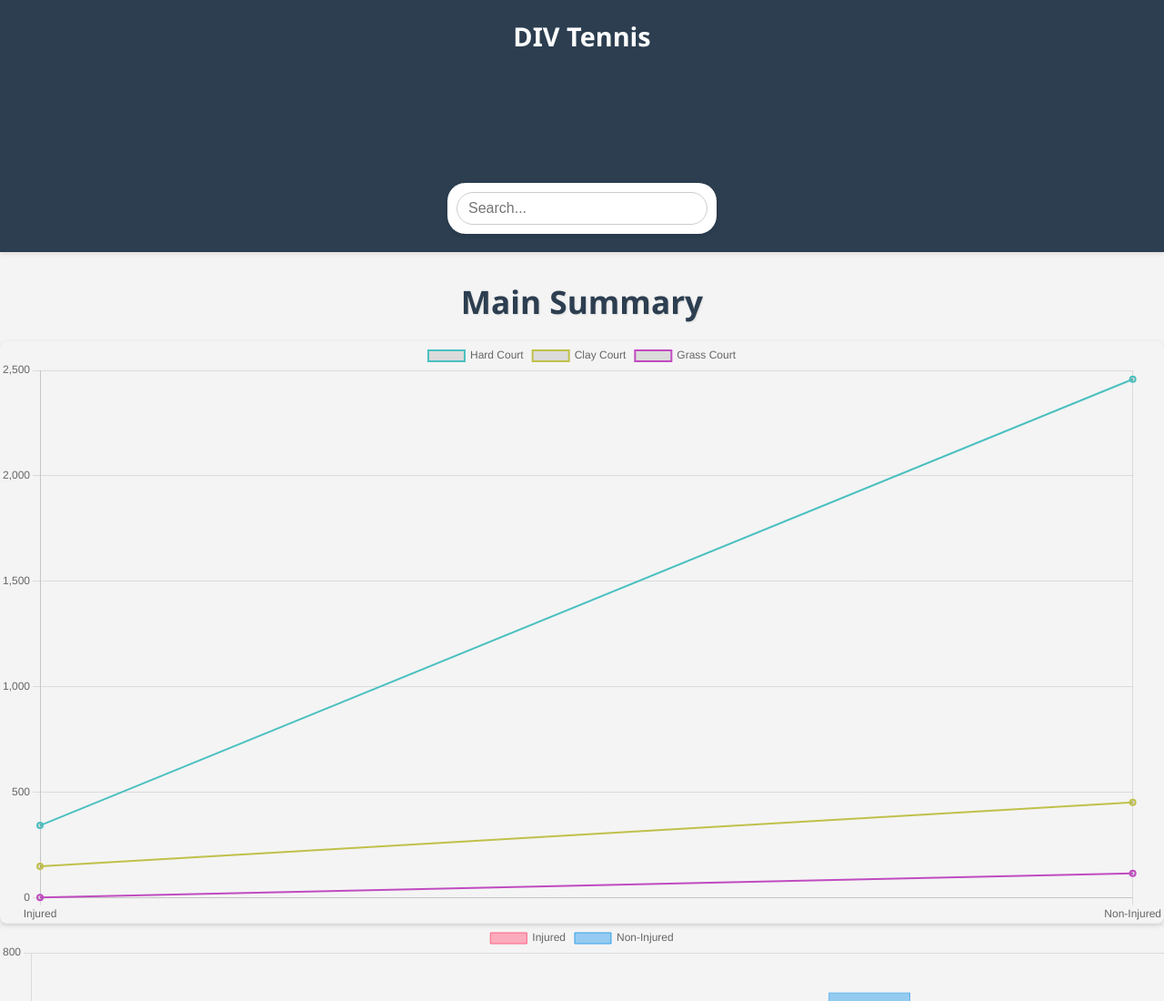
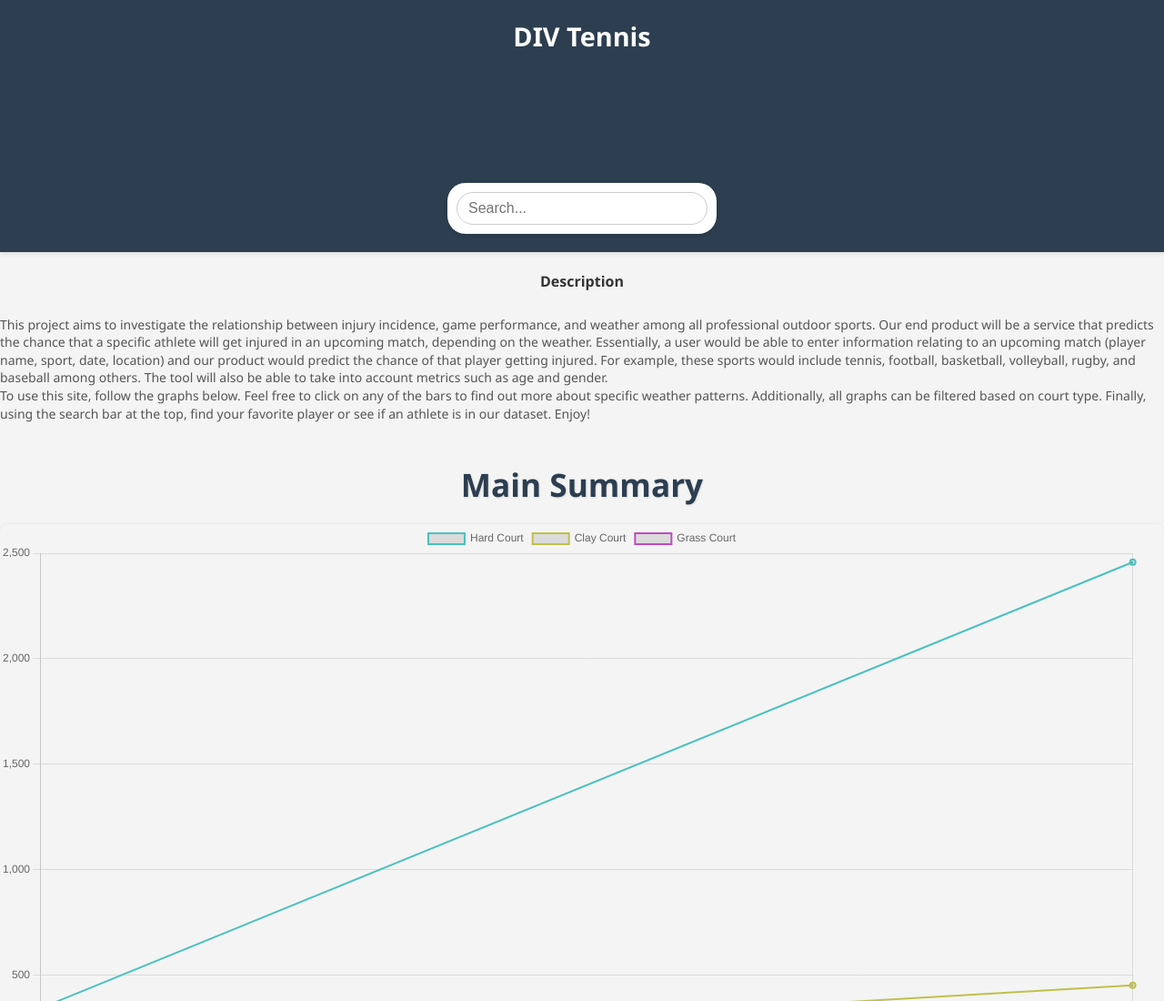
Before and after one commit to devenmaheshwari/DIVTennis, a website: page index.html in a window 1280 px wide. Shown: the top 1100 px of the page at 91% size. Drawn offline with nearby package versions, Linux system fonts and the light colour scheme.

Commit message:
Description

```diff
--- a/index.html
+++ b/index.html
@@ -166,6 +166,13 @@
       border-radius: 5px;
       box-shadow: 0 2px 5px rgba(0, 0, 0, 0.1);
     }
+
+    h4 + p {
+      font-size: 14px;
+      color: #555;
+      margin-top: 5px;
+      line-height: 1.4;
+    }
   </style>
 </head>
 
@@ -184,6 +191,14 @@
       <input type="text" placeholder="Search..." id="player-search" oninput="searchPlayer()">
     </div>
   </nav>
+
+  <h4>Description</h4>
+  <p>
+  This project aims to investigate the relationship between injury incidence, game performance, and weather among all professional outdoor sports. Our end product will be a service that predicts the chance that a specific athlete will get injured in an upcoming match, depending on the weather. Essentially, a user would be able to enter information relating to an upcoming match (player name, sport, date, location) and our product would predict the chance of that player getting injured. For example, these sports would include tennis, football, basketball, volleyball, rugby, and baseball among others. The tool will also be able to take into account metrics such as age and gender.
+  <br>
+  To use this site, follow the graphs below. Feel free to click on any of the bars to find out more about specific weather patterns. Additionally, all graphs can be filtered based on court type. Finally, using the search bar at the top, find your favorite player or see if an athlete is in our dataset. Enjoy!
+</p>
+
 
 
   <h1>Main Summary</h1>
```
